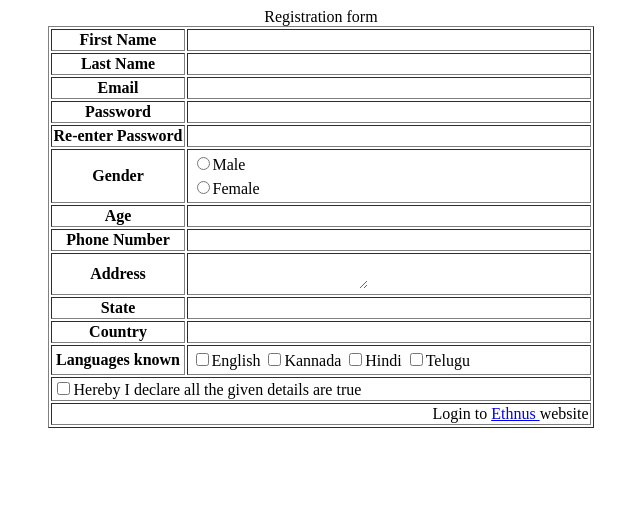
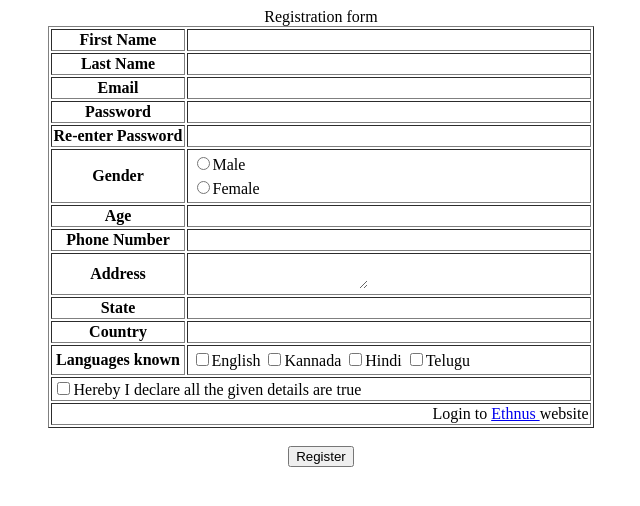
Before and after one commit to VishwajeetPatil504/MERN_Full-Stack_Ethnus, a plain HTML site: page Task5.html in a window 1280 px wide. Shown: the whole page, without its empty margins (319-959 px from the left). Drawn offline with Linux system fonts and the light colour scheme.

Commit message:
Update Task5.html

```diff
--- a/Task5.html
+++ b/Task5.html
@@ -83,6 +83,8 @@
                     </td>
                 </tr>
             </table>
+            <br>
+            <input type="submit" value="Register"/>
         </form>
     </center>
 </body>
```
